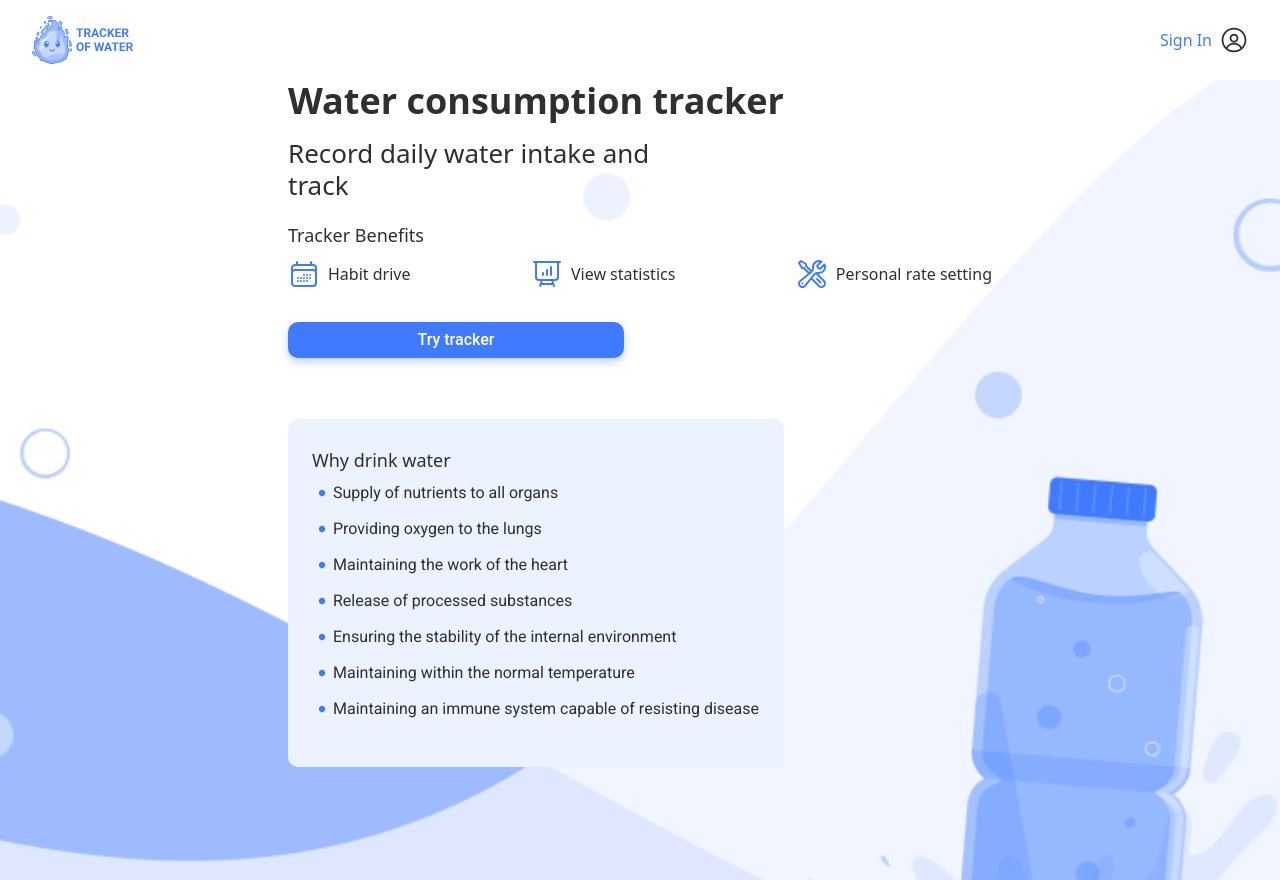
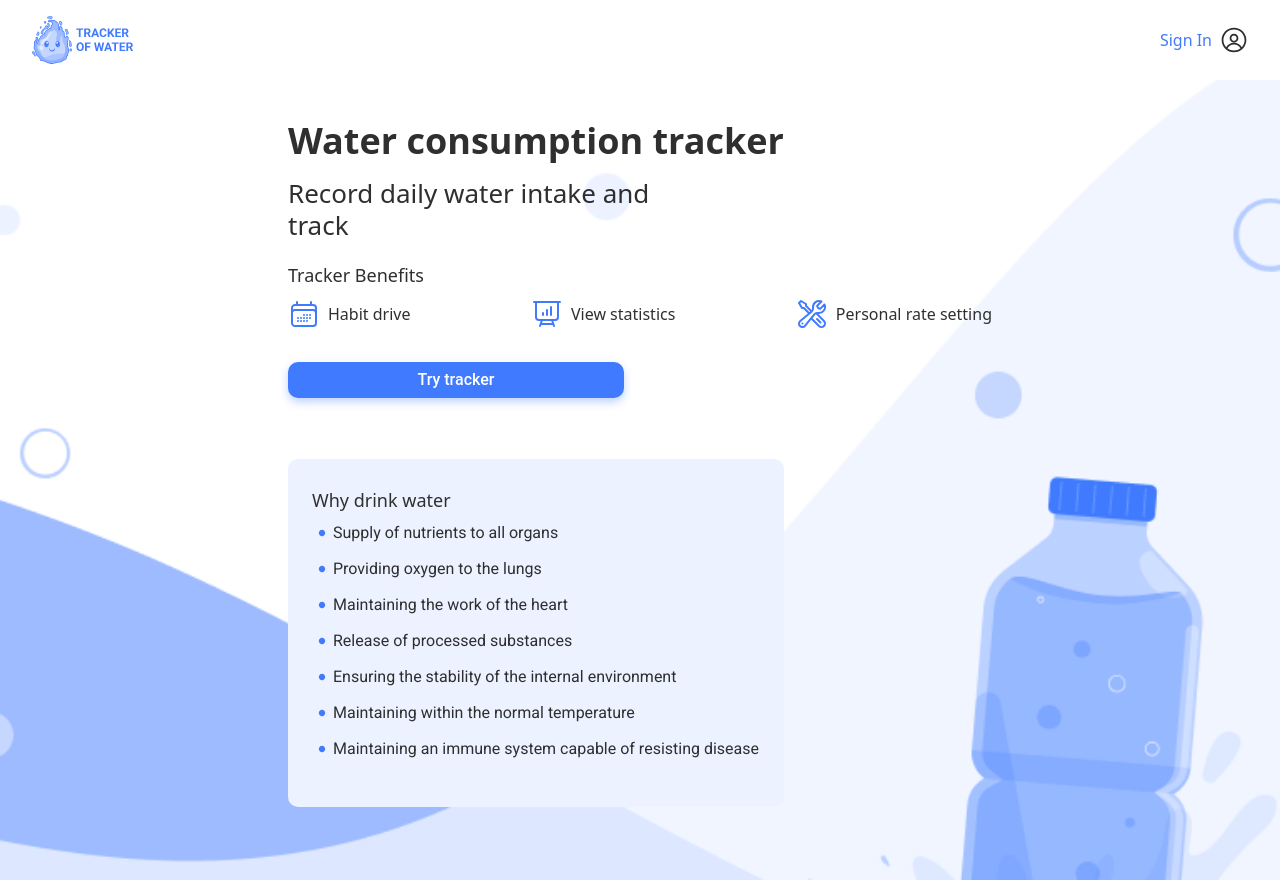
Before and after one commit to vladbevz/aqua-tracker-FE, a React (Vite) app: page / in a window 1280 px wide. Built offline with nearby package versions, Linux system fonts and the light colour scheme.

Commit message:
main section padding

```diff
--- a/src/pages/WelcomePage/WelcomePage.module.css
+++ b/src/pages/WelcomePage/WelcomePage.module.css
@@ -13,7 +13,7 @@
 }
 
 .main-page {
-  padding: 4px 20px;
+  padding: 24px 20px;
   width: 320px;
   height: 680px;
   display: flex;
@@ -139,7 +139,7 @@
     width: 768px;
     height: 800px;
     align-items: flex-start;
-    padding: 0 32px;
+    padding: 40px 32px;
   }
 
   .main-paige-info {
```
